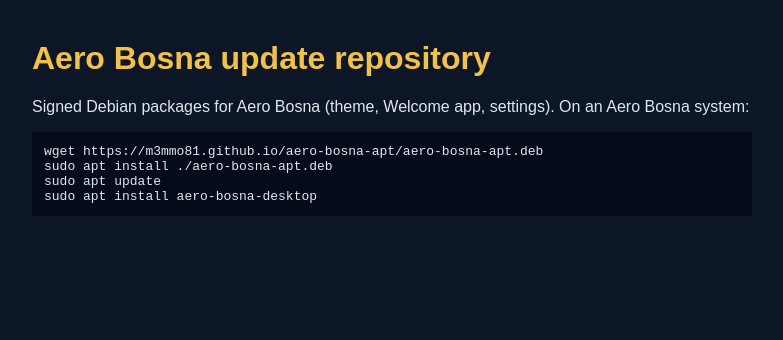
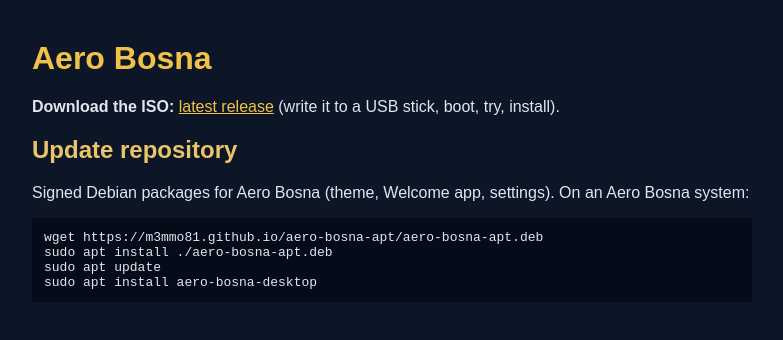
Before and after one commit to m3mmo81/aero-bosna-apt, a plain HTML site: page index.html in a window 1280 px wide. Shown: the whole page, without its empty margins (248-1031 px from the left). Drawn offline with Linux system fonts and the light colour scheme.

Commit message:
Ažuriranje paketa 2026-11-18 17:25

```diff
--- a/index.html
+++ b/index.html
@@ -1,6 +1,9 @@
 <!doctype html><html><head><meta charset="utf-8"><title>Aero Bosna APT</title></head>
 <body style="background:#0d1626;color:#e1e6ee;font-family:sans-serif;max-width:720px;margin:40px auto">
-<h1 style="color:#f0c24a">Aero Bosna update repository</h1>
+<h1 style="color:#f0c24a">Aero Bosna</h1>
+<p><b>Download the ISO:</b> <a style="color:#f0c24a" href="https://github.com/m3mmo81/aero-bosna-apt/releases/latest">latest release</a>
+(write it to a USB stick, boot, try, install).</p>
+<h2 style="color:#e9c46a">Update repository</h2>
 <p>Signed Debian packages for Aero Bosna (theme, Welcome app, settings). On an Aero Bosna system:</p>
 <pre style="background:#050b18;padding:12px">wget https://m3mmo81.github.io/aero-bosna-apt/aero-bosna-apt.deb
 sudo apt install ./aero-bosna-apt.deb
```
Also changed, not shown: 7 other files.
